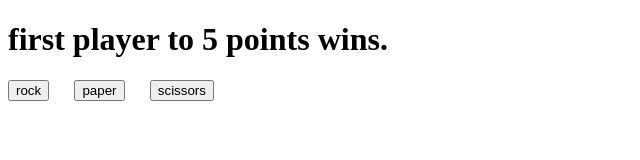
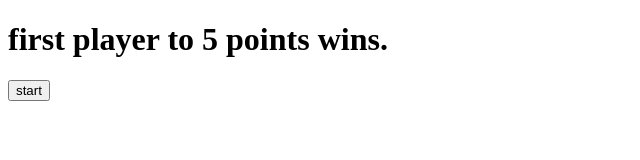
Before and after one commit to tiganabryan/rock-paper-scissors, a plain HTML site: page index.html in a window 1280 px wide. Shown: the whole page, without its empty margins (0-640 px from the left). Drawn offline with Linux system fonts and the light colour scheme.

Commit message:
add game buttons to index.js

```diff
--- a/index.html
+++ b/index.html
@@ -9,11 +9,12 @@
     <link rel="stylesheet" href="./styles.css"></head>
 <body>
     <h1 id="introduction">first player to 5 points wins.</h1>
-    <!-- <div class="start-container">
-        <div class="start-item" id="start-btn">
-            <button class="start-btn">start</button>
+
+    <div class="start-container">
+        <div class="start-item" id="start-item">
+            <button class="start-btn" id="start-btn">start</button>
         </div>
-    </div> -->
+    </div>
 
     <div class="game-container" id="game-container">
         <div class="btn-item">
--- a/index.js
+++ b/index.js
@@ -19,12 +19,20 @@ computerPlay = () => {
 }
 
 
+const gameContainer = document.getElementById('game-container')
+gameContainer.style.display = 'none'
+
+const startBtn = document.getElementById('start-btn')
+
+const gameButtons = document.querySelectorAll('.player-selection-btn')
+
 
 let scoreBoard = document.getElementById('score-board')
 scoreBoard.style.display = "none"
 
 let playerScoreText = document.getElementById('player-score')
 let computerScoreText = document.getElementById('computer-score')
+
 let tieScoreText = document.getElementById('tie-score')
 tieScoreText.style.display = 'none'
 
@@ -99,3 +107,16 @@ const scissorsBtn = document.getElementById('scissors')
         // return log(playerSelection)
         playRound(playerSelection)
     })
+
+
+startBtn.addEventListener('click', () => {
+    // log('e working')
+    // game()
+})
+
+const game = () => {
+
+    if (playerScore < 5 && computerScore) {
+        gameContainer.style.display = 'none'
+    }
+}
```
